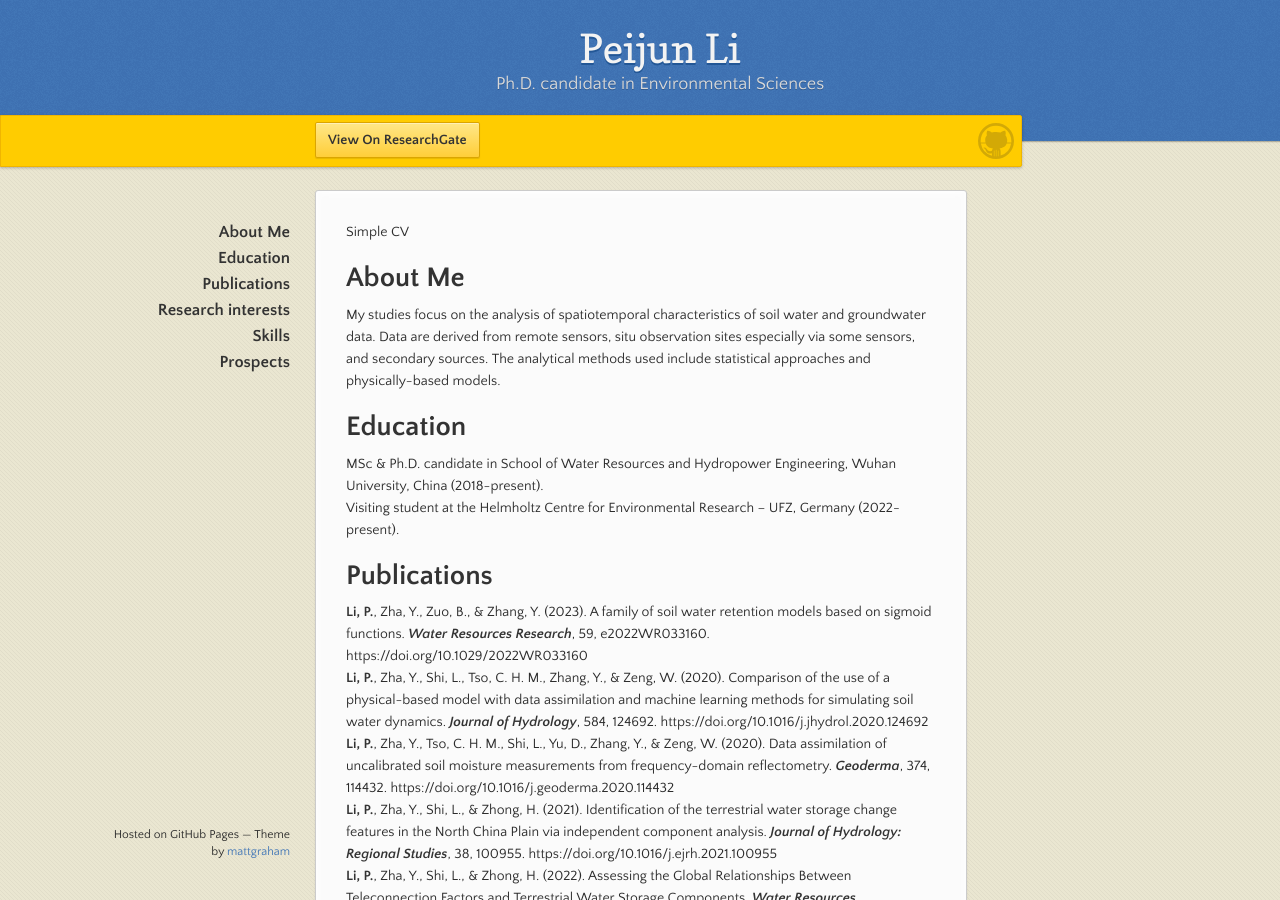
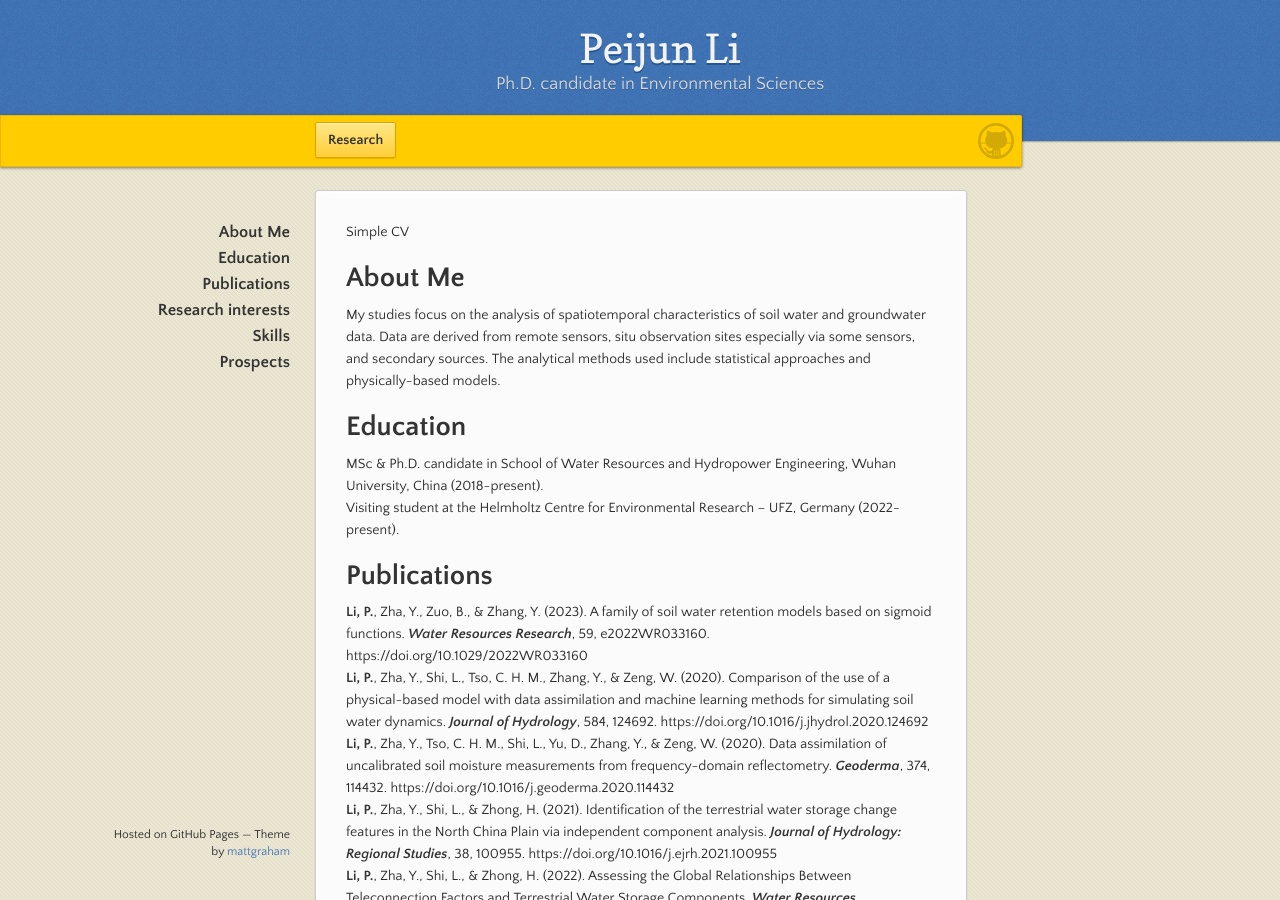
Before and after one commit to PercyLeeMaxWell/PercyLeeMaxWell.github.io, a Jekyll site: the page built from index.md, in a window 1280 px wide and 900 px high. Built offline with Jekyll 4.4.1, drawn with Linux system fonts in a browser that asks for light colours.

Commit message:
Update default.html

```diff
--- a/_layouts/default.html
+++ b/_layouts/default.html
@@ -37,6 +37,21 @@
         {% endif %}
       </div><!-- end banner -->
 
+      <div id="banner">
+        <span id="logo"></span>
+
+        <a href="https://www.researchgate.net/profile/Peijun-Li-3/research" class="button fork"><strong>Research</strong></a>
+        {% if site.show_downloads %}
+          <div class="downloads">
+            <span>Downloads:</span>
+            <ul>
+              <li><a href="{{ site.github.zip_url }}" class="button">ZIP</a></li>
+              <li><a href="{{ site.github.tar_url }}" class="button">TAR</a></li>
+            </ul>
+          </div>
+        {% endif %}
+      </div><!-- end banner -->
+
     <div class="wrapper">
       <nav>
         <ul></ul>
```
